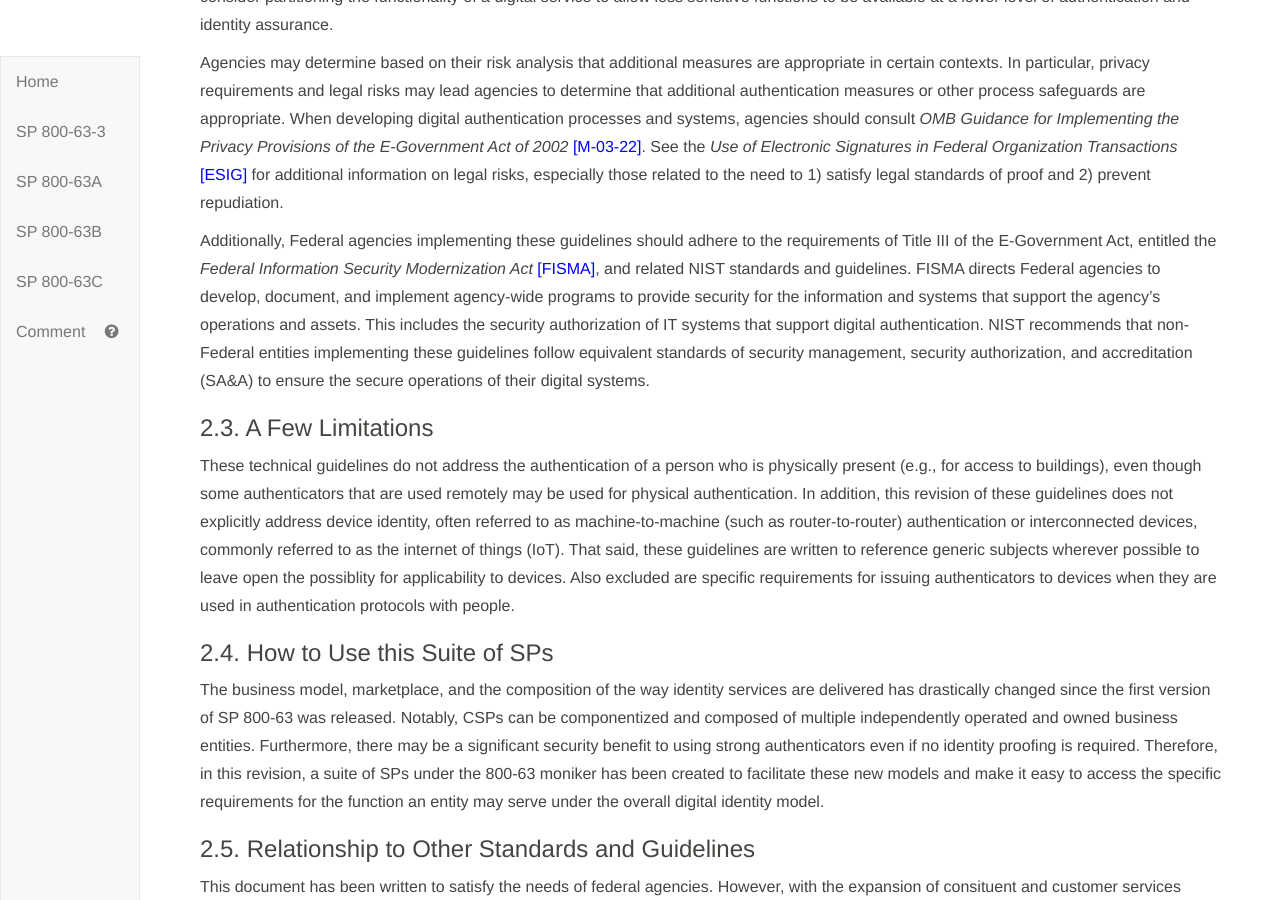
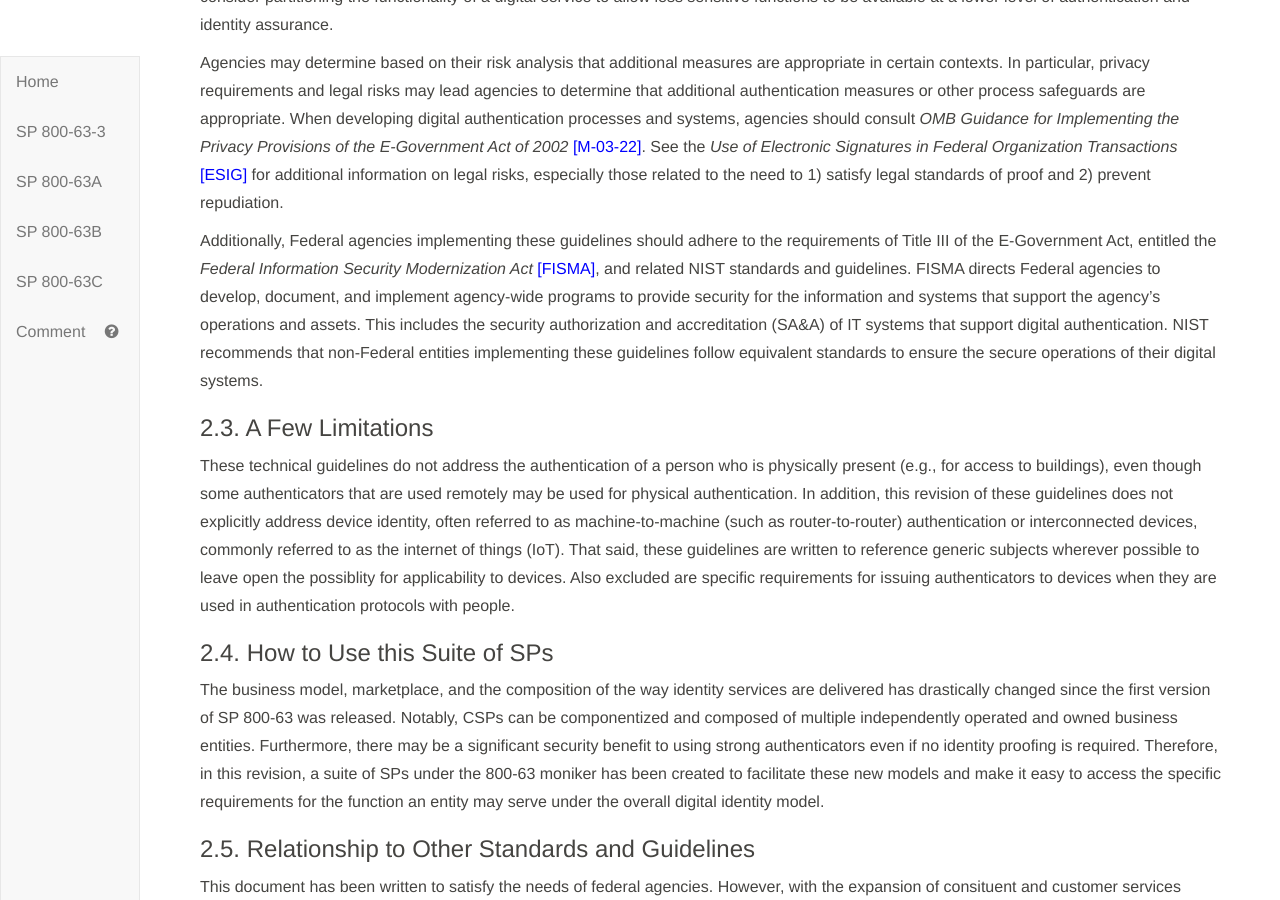
Before and after one commit to usnistgov/800-63-3, a Jekyll site: the page built from sp800-63-3/sec1_2_introduction.md, in a window 1280 px wide and 900 px high, scrolled down 2962 px. Built offline with Jekyll 4.4.1, drawn with Linux system fonts in a browser that asks for light colours; our own code applies the rules of GitHub Pages for plain Markdown files.

Commit message:
Update sec1_2_introduction.md

```diff
--- a/sp800-63-3/sec1_2_introduction.md
+++ b/sp800-63-3/sec1_2_introduction.md
@@ -84,10 +84,9 @@ Additionally, Federal agencies implementing these guidelines should
 adhere to the requirements of Title III of the E-Government Act,
 entitled the *Federal Information Security Modernization Act* [[FISMA]](#FISMA), and related NIST standards and guidelines. FISMA directs Federal agencies to develop, document, and implement
 agency-wide programs to provide security for the information
-and systems that support the agency's operations and assets. This includes the security authorization of IT systems that support
+and systems that support the agency's operations and assets. This includes the security authorization and accreditation (SA&A) of IT systems that support
 digital authentication. NIST recommends that non-Federal entities
-implementing these guidelines follow equivalent standards of security
-management, security authorization, and accreditation (SA&A) to ensure the secure
+implementing these guidelines follow equivalent standards to ensure the secure
 operations of their digital systems.
 
 
```
